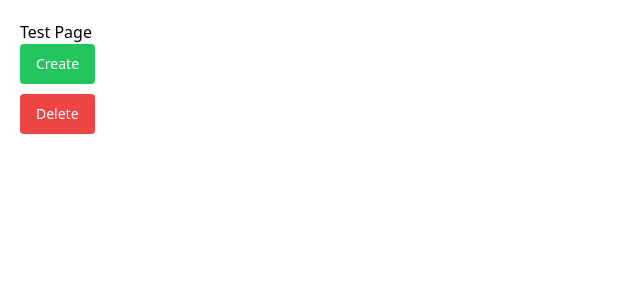
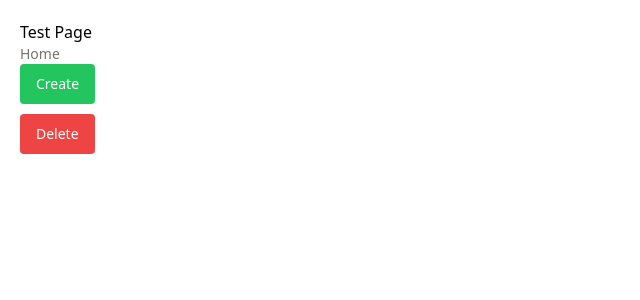
Before and after one commit to onebignick/is442-project, a Next.js app in the folder frontend/: page / in a window 1280 px wide. Shown: the top 300 px of the page, without its empty margins (0-640 px from the left). Built offline with nearby package versions, Linux system fonts and the light colour scheme.

Commit message:
breadcrumb component

```diff
--- a/frontend/src/app/page.tsx
+++ b/frontend/src/app/page.tsx
@@ -1,26 +1,29 @@
 "use client"
 import React from 'react';
 import ActionButton from "@/components/action-button";
+// import UserDataTable from "@/components/datatables/users/UserDataTable";
+
+import { BreadcrumbComponent } from '@/components/breadcrumb-component';
 
 export default function Page() {
-    const handleCreate = () => {
-        console.log('create button clicked');
-    };
-
-    const handleDelete = () => {
-        console.log('delete button clicked');
-    };
+    const breadcrumbItems = [
+        { label: "Home", href: "/" },
+    ]
 
     return (
         <div style={{ padding: '20px' }}>
             <h1>Test Page</h1>
 
+            <BreadcrumbComponent items={breadcrumbItems} />
+
+            {/* <UserDataTable></UserDataTable> */}
+
             <div style={{ marginBottom: '10px' }}>
-                <ActionButton label="Create" variant="create" onClick={handleCreate} />
+                <ActionButton label="Create" variant="create" />
             </div>
 
             <div>
-                <ActionButton label="Delete" variant="delete" onClick={handleDelete} />
+                <ActionButton label="Delete" variant="delete" />
             </div>
 
             <br />
--- a/frontend/src/app/users/page.tsx
+++ b/frontend/src/app/users/page.tsx
@@ -3,8 +3,15 @@
 import { FormDialogButton } from "@/components/form-dialog-button";
 import { CreateUserForm } from "@/components/forms/create-user-form";
 import { UserDTO } from "@/types/UserDTO";
+import { BreadcrumbComponent } from '@/components/breadcrumb-component';
 
 export default async function UserPage() {
+    try {
+        const breadcrumbItems = [
+            { label: "Home", href: "/" },
+            { label: "Users", href: "/users" },
+        ]
+
         const req = await fetch("http://localhost:8080/api/users", {
             method: "GET"
         })
@@ -21,6 +28,8 @@
 
             return (
                 <div>
+                    <BreadcrumbComponent items={breadcrumbItems} />
+
                     <FormDialogButton
                         title="Create a user"
                         label="Create a user"
@@ -30,9 +39,12 @@
                     <UserDataTable columns={UserDataTableColumns} data={usersDTO}/>
                 </div>
             )
-    } else {
+        }
+    }
+
+    catch {
         return (
-            <p>An error occured</p>
+            <p> An error occured :( </p>
         )
     }
 }
--- /dev/null
+++ b/frontend/src/components/breadcrumb-component.tsx
@@ -0,0 +1,49 @@
+"use client"
+import React from 'react';
+import { Breadcrumb, BreadcrumbEllipsis, BreadcrumbItem, BreadcrumbLink, BreadcrumbList, BreadcrumbPage, BreadcrumbSeparator, } from "@/components/ui/breadcrumb";
+import { DropdownMenu, DropdownMenuContent, DropdownMenuItem, DropdownMenuTrigger } from "@/components/ui/dropdown-menu"
+
+interface BreadcrumbItemType {
+    label: string
+    href?: string
+    isDropdown?: boolean
+    dropdownItems?: string[]
+}
+
+interface BreadcrumbComponentProps {
+    items: BreadcrumbItemType[]
+}
+
+export function BreadcrumbComponent({ items }: BreadcrumbComponentProps) {
+    return (
+        <Breadcrumb>
+            <BreadcrumbList>
+                {items.map((item, index) => (
+                    <React.Fragment key={index}>
+                    <BreadcrumbItem>
+                        {item.isDropdown && item.dropdownItems ? (
+                        <DropdownMenu>
+                            <DropdownMenuTrigger className="flex items-center gap-1">
+                            <BreadcrumbEllipsis className="h-4 w-4" />
+                            <span className="sr-only">Toggle menu</span>
+                            </DropdownMenuTrigger>
+
+                            <DropdownMenuContent align="start">
+                            {item.dropdownItems.map((dropdownItem, idx) => (
+                                <DropdownMenuItem key={idx}>{dropdownItem}</DropdownMenuItem>
+                            ))}
+                            </DropdownMenuContent>
+                        </DropdownMenu>
+                        ) : item.href ? (
+                        <BreadcrumbLink href={item.href}>{item.label}</BreadcrumbLink>
+                        ) : (
+                        <BreadcrumbPage>{item.label}</BreadcrumbPage>
+                        )}
+                    </BreadcrumbItem>
+                    {index < items.length - 1 && <BreadcrumbSeparator />}
+                  </React.Fragment>
+                ))}
+            </BreadcrumbList>
+        </Breadcrumb>
+    )
+}
--- /dev/null
+++ b/frontend/src/components/ui/breadcrumb.tsx
@@ -0,0 +1,115 @@
+import * as React from "react"
+import { Slot } from "@radix-ui/react-slot"
+import { ChevronRight, MoreHorizontal } from "lucide-react"
+
+import { cn } from "@/lib/utils"
+
+const Breadcrumb = React.forwardRef<
+  HTMLElement,
+  React.ComponentPropsWithoutRef<"nav"> & {
+    separator?: React.ReactNode
+  }
+>(({ ...props }, ref) => <nav ref={ref} aria-label="breadcrumb" {...props} />)
+Breadcrumb.displayName = "Breadcrumb"
+
+const BreadcrumbList = React.forwardRef<
+  HTMLOListElement,
+  React.ComponentPropsWithoutRef<"ol">
+>(({ className, ...props }, ref) => (
+  <ol
+    ref={ref}
+    className={cn(
+      "flex flex-wrap items-center gap-1.5 break-words text-sm text-muted-foreground sm:gap-2.5",
+      className
+    )}
+    {...props}
+  />
+))
+BreadcrumbList.displayName = "BreadcrumbList"
+
+const BreadcrumbItem = React.forwardRef<
+  HTMLLIElement,
+  React.ComponentPropsWithoutRef<"li">
+>(({ className, ...props }, ref) => (
+  <li
+    ref={ref}
+    className={cn("inline-flex items-center gap-1.5", className)}
+    {...props}
+  />
+))
+BreadcrumbItem.displayName = "BreadcrumbItem"
+
+const BreadcrumbLink = React.forwardRef<
+  HTMLAnchorElement,
+  React.ComponentPropsWithoutRef<"a"> & {
+    asChild?: boolean
+  }
+>(({ asChild, className, ...props }, ref) => {
+  const Comp = asChild ? Slot : "a"
+
+  return (
+    <Comp
+      ref={ref}
+      className={cn("transition-colors hover:text-foreground", className)}
+      {...props}
+    />
+  )
+})
+BreadcrumbLink.displayName = "BreadcrumbLink"
+
+const BreadcrumbPage = React.forwardRef<
+  HTMLSpanElement,
+  React.ComponentPropsWithoutRef<"span">
+>(({ className, ...props }, ref) => (
+  <span
+    ref={ref}
+    role="link"
+    aria-disabled="true"
+    aria-current="page"
+    className={cn("font-normal text-foreground", className)}
+    {...props}
+  />
+))
+BreadcrumbPage.displayName = "BreadcrumbPage"
+
+const BreadcrumbSeparator = ({
+  children,
+  className,
+  ...props
+}: React.ComponentProps<"li">) => (
+  <li
+    role="presentation"
+    aria-hidden="true"
+    className={cn("[&>svg]:w-3.5 [&>svg]:h-3.5", className)}
+    {...props}
+  >
+    {children ?? <ChevronRight />}
+  </li>
+)
+BreadcrumbSeparator.displayName = "BreadcrumbSeparator"
+
+const BreadcrumbEllipsis = ({
+  className,
+  ...props
+}: React.ComponentProps<"span">) => (
+  <span
+    role="presentation"
+    aria-hidden="true"
+    className={cn("flex h-9 w-9 items-center justify-center", className)}
+    {...props}
+  >
+    <MoreHorizontal className="h-4 w-4" />
+    <span className="sr-only">More</span>
+  </span>
+)
+BreadcrumbEllipsis.displayName = "BreadcrumbElipssis"
+
+export {
+  Breadcrumb,
+  BreadcrumbList,
+  BreadcrumbItem,
+  BreadcrumbLink,
+  BreadcrumbPage,
+  BreadcrumbSeparator,
+  BreadcrumbEllipsis,
+}
```
Also changed, not shown: 1 other file (tests, documents, lock files or other folders). Lines whose indentation alone changed are shown as unchanged.
